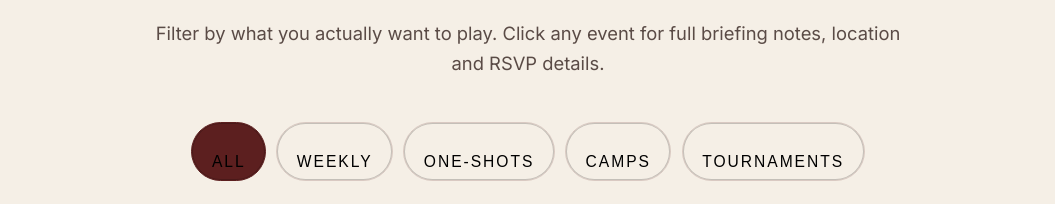
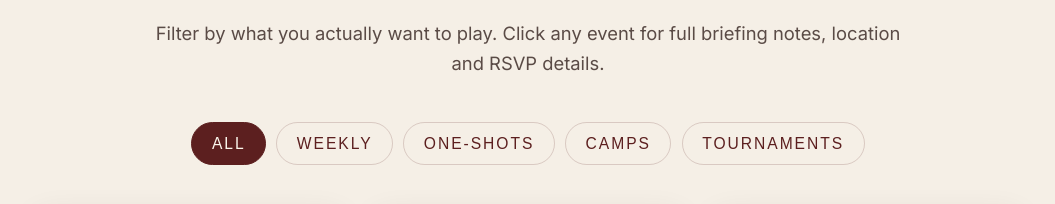
Before and after one commit to IshaanKataria/prum-fit1050, a plain HTML site: page index.html in a window 1280 px wide. Shown: the part 2500-2704 px from the top of the page, without its empty margins (112-1167 px from the left). Drawn offline with nearby package versions, Linux system fonts and the light colour scheme.

Commit message:
lighthouse fixes: chip contrast, main landmark, favicon to silence 404

```diff
--- a/assets/css/prum.css
+++ b/assets/css/prum.css
@@ -323,19 +323,22 @@ button.prum-btn-secondary {
 }
 
 .prum-filter-chip {
-	font-size: 0.92rem;
-	font-weight: 500;
-	color: var(--burgundy);
-	background: transparent;
-	border: 1.5px solid var(--line);
-	padding: 0.55rem 1.15rem;
-	border-radius: 999px;
+	font-size: 0.92rem !important;
+	font-weight: 500 !important;
+	color: var(--burgundy) !important;
+	background: transparent !important;
+	border: 1.5px solid var(--line) !important;
+	padding: 0.55rem 1.15rem !important;
+	border-radius: 999px !important;
 	cursor: pointer;
+	line-height: 1.4 !important;
+	height: auto !important;
+	box-shadow: none !important;
 }
 
 .prum-filter-chip:hover {
-	border-color: var(--burgundy);
-	color: var(--burgundy-deep);
+	border-color: var(--burgundy) !important;
+	color: var(--burgundy-deep) !important;
 }
 
 .prum-filter-chip:focus {
@@ -344,9 +347,9 @@ button.prum-btn-secondary {
 }
 
 .prum-filter-chip.is-active {
-	background: var(--burgundy);
-	color: var(--bg-card);
-	border-color: var(--burgundy);
+	background: var(--burgundy) !important;
+	color: var(--bg-card) !important;
+	border-color: var(--burgundy) !important;
 }
 
 .prum-event-grid {
--- a/index.html
+++ b/index.html
@@ -12,6 +12,7 @@
 		<link rel="stylesheet" href="assets/css/main.css" />
 		<link rel="stylesheet" href="assets/css/prum.css" />
 		<noscript><link rel="stylesheet" href="assets/css/noscript.css" /></noscript>
+		<link rel="icon" type="image/svg+xml" href="favicon.svg" />
 	</head>
 	<body class="is-preload">
 
@@ -33,7 +34,7 @@
 			</div>
 		</header>
 
-		<div id="wrapper" class="divided">
+		<main id="wrapper" class="divided">
 
 			<section class="banner style1 orient-left content-align-left image-position-right fullscreen prum-hero" aria-labelledby="hero-heading">
 				<div class="content">
@@ -259,6 +260,8 @@
 				</div>
 			</section>
 
+		</main>
+
 		<footer class="wrapper style1 align-center prum-footer">
 			<div class="inner">
 				<p class="prum-footer-mark">PRUM &middot; People's Roleplaying Union of Mernone</p>
@@ -272,8 +275,6 @@
 				<p class="prum-footer-small">&copy; 2026 PRUM (fictional club for FIT1050 Assignment 3). Template <a href="https://html5up.net">Story by HTML5 UP</a>, CCA 3.0.</p>
 			</div>
 		</footer>
-
-		</div>
 
 		<div class="prum-modal" id="event-modal" role="dialog" aria-modal="true" aria-labelledby="modal-title" aria-describedby="modal-description" hidden>
 			<div class="prum-modal-backdrop" data-modal-close></div>
```
Also changed, not shown: favicon.svg (added). Lines whose indentation alone changed are shown as unchanged.
